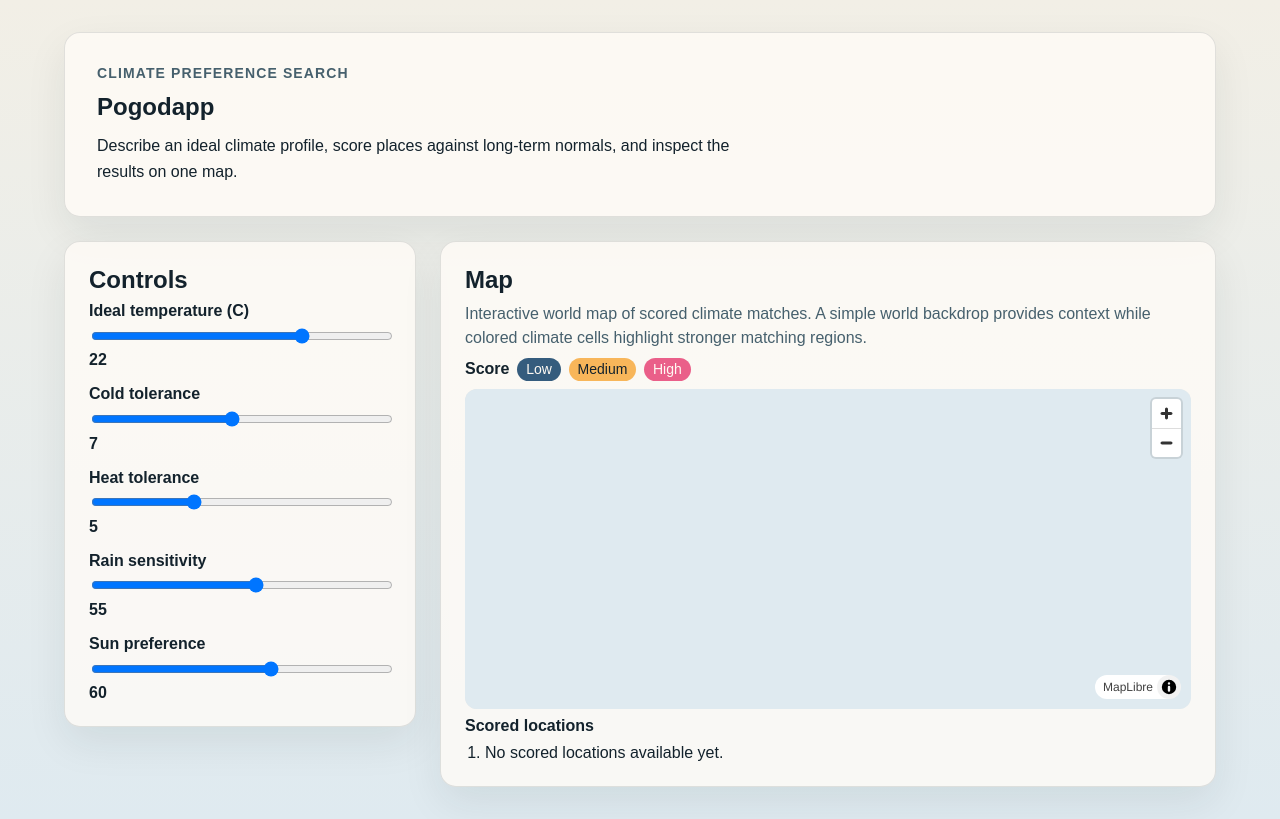
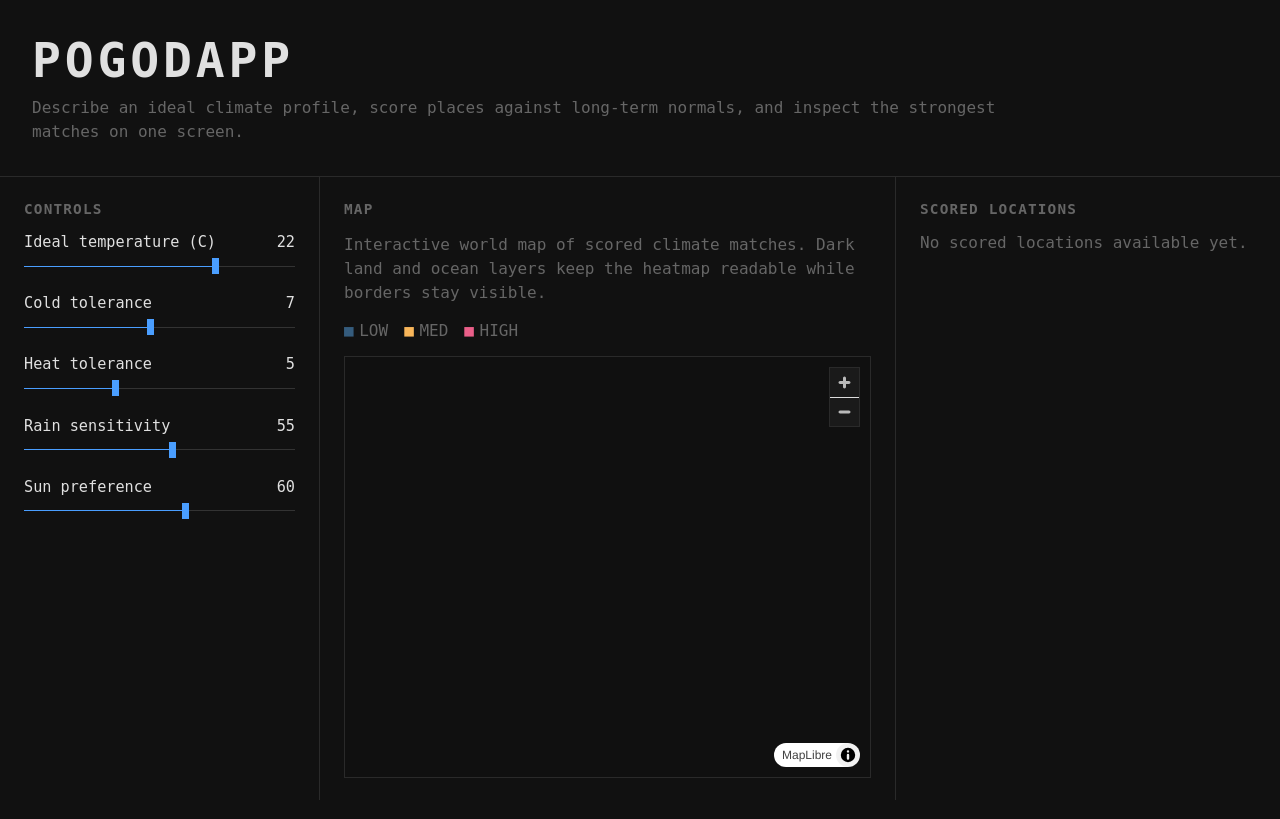
Before and after one commit to adrunkhuman/pogodapp, a FastAPI app: page / in a window 1280 px wide. Run offline with FastAPI, Linux system fonts and the light colour scheme; parts of the project's set-up code (start-up, migrations or seed data) failed here and were passed over.

Commit message:
Redesign the app shell for a dark three-panel UI (#13)

```diff
--- a/frontend/static/map.js
+++ b/frontend/static/map.js
@@ -47,6 +47,7 @@ function renderScoreList(scores) {
 
   if (scores.length === 0) {
     const item = document.createElement("li");
+    item.className = "score-results__empty";
     item.textContent = "No scored locations available yet.";
     results.append(item);
     return;
@@ -54,8 +55,21 @@ function renderScoreList(scores) {
 
   for (const point of scores) {
     const item = document.createElement("li");
-    const country = countryNames?.of(point.country_code) ?? point.country_code;
-    item.textContent = `${Math.round(point.score * 100)}% match: ${point.name}, ${country} ${point.flag}`;
+    const score = document.createElement("span");
+    const name = document.createElement("span");
+    const flag = document.createElement("span");
+
+    item.className = "score-results__item";
+    score.className = "score-results__score";
+    name.className = "score-results__name";
+    flag.className = "score-results__flag";
+
+    score.textContent = `${Math.round(point.score * 100)}%`.padStart(4, " ");
+    name.textContent = point.name;
+    flag.textContent = point.flag;
+    flag.title = countryNames?.of(point.country_code) ?? point.country_code;
+
+    item.append(score, name, flag);
     results.append(item);
   }
 }
@@ -112,7 +126,7 @@ function initializeMap() {
           id: OCEAN_LAYER_ID,
           type: "background",
           paint: {
-            "background-color": "#dfeaf0",
+            "background-color": "#101010",
           },
         },
       ],
@@ -144,8 +158,8 @@ function initializeMap() {
       type: "fill",
       source: BACKDROP_SOURCE_ID,
       paint: {
-        "fill-color": "#f7f0df",
-        "fill-opacity": 0.92,
+        "fill-color": "#202020",
+        "fill-opacity": 1,
       },
     });
 
@@ -154,7 +168,7 @@ function initializeMap() {
       type: "line",
       source: BACKDROP_SOURCE_ID,
       paint: {
-        "line-color": "rgba(70, 96, 109, 0.38)",
+        "line-color": "#333333",
         "line-width": 0.6,
       },
     });
--- a/frontend/static/styles.css
+++ b/frontend/static/styles.css
@@ -1,13 +1,14 @@
 :root {
-  color: #13222c;
-  font-family: "Atkinson Hyperlegible", sans-serif;
-  background: linear-gradient(180deg, #f2efe6 0%, #dfeaf0 100%);
+  color: #e0e0e0;
+  font-family: "JetBrains Mono", "IBM Plex Mono", monospace;
+  background: #111111;
+  color-scheme: dark;
 }
 
 body {
   margin: 0;
   min-height: 100vh;
-  background: transparent;
+  background: #111111;
 }
 
 .visually-hidden {
@@ -24,148 +25,303 @@ body {
 
 h1,
 h2,
-p {
+p,
+ul {
   margin: 0;
 }
 
 .app-shell {
   display: grid;
-  gap: 1.5rem;
-  max-width: 72rem;
-  margin: 0 auto;
-  padding: 2rem;
+  min-height: 100vh;
+  grid-template-columns: minmax(18rem, 20rem) minmax(0, 1fr) minmax(18rem, 24rem);
+  grid-template-rows: auto minmax(0, 1fr);
 }
 
-.intro,
-.panel {
-  border: 1px solid rgba(19, 34, 44, 0.12);
-  border-radius: 1rem;
-  background: rgba(255, 252, 247, 0.8);
-  box-shadow: 0 1rem 2.5rem rgba(19, 34, 44, 0.08);
+.app-header,
+.app-panel {
+  min-width: 0;
 }
 
-.intro {
+.app-header {
+  grid-column: 1 / -1;
   display: grid;
-  gap: 0.75rem;
+  gap: 0.5rem;
   padding: 2rem;
+  border-bottom: 1px solid #2a2a2a;
 }
 
-.eyebrow {
-  font-size: 0.875rem;
+.app-header h1 {
+  font-size: clamp(2rem, 4vw, 3rem);
+  font-weight: 800;
+  letter-spacing: 0.08em;
+}
+
+.subtitle {
+  max-width: 64rem;
+  color: #666666;
+  line-height: 1.5;
+}
+
+.app-panel {
+  display: grid;
+  align-content: start;
+  gap: 1rem;
+  min-height: 0;
+  padding: 1.5rem;
+}
+
+.controls-panel,
+.map-panel {
+  border-right: 1px solid #2a2a2a;
+}
+
+.app-panel h2 {
+  font-size: 0.9rem;
   font-weight: 700;
   letter-spacing: 0.08em;
   text-transform: uppercase;
-  color: #46606d;
-}
-
-.lede {
-  max-width: 42rem;
-  line-height: 1.6;
-}
-
-.panel {
-  display: grid;
-  gap: 0.5rem;
-  padding: 1.5rem;
+  color: #666666;
 }
 
 #preferences {
   display: grid;
-  gap: 1rem;
+  gap: 1.25rem;
 }
 
 .control {
   display: grid;
-  gap: 0.35rem;
+  gap: 0.45rem;
 }
 
-.control span,
-.control output {
-  font-weight: 700;
+.control__header {
+  display: flex;
+  justify-content: space-between;
+  gap: 1rem;
+  align-items: baseline;
+}
+
+.control__label,
+.control__value {
+  font-size: 0.95rem;
+}
+
+.control__label {
+  color: #e0e0e0;
+}
+
+.control__value {
+  min-width: 3ch;
+  text-align: right;
+  color: #e0e0e0;
 }
 
 .control input {
+  --range-progress: 50%;
+  height: 1rem;
   width: 100%;
+  margin: 0;
+  appearance: none;
+  background: transparent;
+}
+
+.control input::-webkit-slider-runnable-track {
+  height: 1px;
+  background: linear-gradient(to right, #4a9eff 0 var(--range-progress), #333333 var(--range-progress) 100%);
+}
+
+.control input::-webkit-slider-thumb {
+  width: 0.45rem;
+  height: 1rem;
+  margin-top: -0.475rem;
+  appearance: none;
+  border: 0;
+  border-radius: 0;
+  background: #4a9eff;
+}
+
+.control input::-moz-range-track {
+  height: 1px;
+  border: 0;
+  background: #333333;
+}
+
+.control input::-moz-range-progress {
+  height: 1px;
+  background: #4a9eff;
+}
+
+.control input::-moz-range-thumb {
+  width: 0.45rem;
+  height: 1rem;
+  border: 0;
+  border-radius: 0;
+  background: #4a9eff;
+}
+
+.control input:focus-visible {
+  outline: none;
+}
+
+.control input:focus-visible::-webkit-slider-thumb {
+  box-shadow: 0 0 0 1px #111111, 0 0 0 2px #4a9eff;
+}
+
+.control input:focus-visible::-moz-range-thumb {
+  box-shadow: 0 0 0 1px #111111, 0 0 0 2px #4a9eff;
 }
 
 .map-panel {
-  min-height: 24rem;
+  grid-template-rows: auto auto auto minmax(0, 1fr);
+  min-height: 0;
 }
 
 .map-description {
-  color: #46606d;
+  color: #666666;
   line-height: 1.5;
 }
 
 .map-legend {
   display: flex;
   flex-wrap: wrap;
-  gap: 0.5rem;
+  gap: 1rem;
   align-items: center;
+  color: #666666;
 }
 
-.map-legend__title {
-  font-weight: 700;
-}
-
-.map-legend__swatch {
+.map-legend__item {
   display: inline-flex;
   align-items: center;
   gap: 0.35rem;
-  padding: 0.2rem 0.55rem;
-  border-radius: 999px;
-  color: #fffaf3;
-  font-size: 0.875rem;
 }
 
-.map-legend__swatch--low {
-  background: #355c7d;
+.map-legend__item--low span {
+  color: #355c7d;
 }
 
-.map-legend__swatch--mid {
-  background: #f8b65a;
-  color: #13222c;
+.map-legend__item--mid span {
+  color: #f8b65a;
 }
 
-.map-legend__swatch--high {
-  background: #ea5f89;
+.map-legend__item--high span {
+  color: #ea5f89;
 }
 
-.score-results {
-  display: grid;
-  gap: 0.6rem;
-}
-
-.score-results h3 {
-  margin: 0;
-  font-size: 1rem;
+.results-panel {
+  grid-template-rows: auto minmax(0, 1fr);
+  overflow: hidden;
 }
 
 #score-results-list {
   display: grid;
-  gap: 0.4rem;
-  margin: 0;
-  padding-left: 1.25rem;
+  gap: 0.35rem;
+  padding: 0;
+  list-style: none;
+  overflow: auto;
+}
+
+.score-results__item,
+.score-results__empty {
+  display: grid;
+  grid-template-columns: 5ch minmax(0, 1fr) auto;
+  gap: 1rem;
+  align-items: baseline;
+}
+
+.score-results__score {
+  color: #4a9eff;
+  text-align: right;
+  white-space: pre;
+  font-variant-numeric: tabular-nums;
+}
+
+.score-results__name {
+  min-width: 0;
+  color: #e0e0e0;
+  overflow: hidden;
+  text-overflow: ellipsis;
+  white-space: nowrap;
+}
+
+.score-results__flag {
+  color: #e0e0e0;
+}
+
+.score-results__empty {
+  grid-template-columns: 1fr;
+  color: #666666;
 }
 
 #map {
-  min-height: 20rem;
-  border-radius: 0.75rem;
+  min-height: 24rem;
+  height: 100%;
   overflow: hidden;
-  background: linear-gradient(135deg, rgba(70, 96, 109, 0.12), rgba(19, 34, 44, 0.04));
+  background: #111111;
+  border: 1px solid #2a2a2a;
 }
 
 #map .maplibregl-map {
-  min-height: 20rem;
+  min-height: 24rem;
 }
 
-@media (min-width: 48rem) {
+#map .maplibregl-ctrl-group {
+  border-radius: 0;
+  border: 1px solid #2a2a2a;
+  background: #1a1a1a;
+  box-shadow: none;
+}
+
+#map .maplibregl-ctrl-group button {
+  background: #1a1a1a;
+}
+
+#map .maplibregl-ctrl-group button span {
+  filter: invert(1) contrast(0.75);
+}
+
+@media (max-width: 72rem) {
   .app-shell {
-    grid-template-columns: minmax(18rem, 22rem) minmax(0, 1fr);
-    align-items: start;
+    grid-template-columns: minmax(16rem, 18rem) minmax(0, 1fr);
+    grid-template-rows: auto auto minmax(0, 1fr);
   }
 
-  .intro {
+  .map-panel {
+    border-right: 0;
+  }
+
+  .results-panel {
     grid-column: 1 / -1;
+    border-top: 1px solid #2a2a2a;
   }
 }
+
+@media (max-width: 48rem) {
+  .app-shell {
+    grid-template-columns: 1fr;
+    grid-template-rows: auto auto auto auto;
+  }
+
+  .app-header,
+  .controls-panel,
+  .map-panel,
+  .results-panel {
+    border-right: 0;
+    border-bottom: 1px solid #2a2a2a;
+  }
+
+  .results-panel {
+    border-top: 0;
+  }
+
+  .app-header,
+  .app-panel {
+    padding: 1.25rem;
+  }
+
+  .score-results__item {
+    grid-template-columns: 5ch minmax(0, 1fr);
+  }
+
+  .score-results__flag {
+    grid-column: 2;
+  }
+}
--- a/frontend/templates/index.html
+++ b/frontend/templates/index.html
@@ -9,15 +9,14 @@
   </head>
   <body>
     <main class="app-shell">
-      <section class="intro">
-        <p class="eyebrow">Climate preference search</p>
-        <h1>Pogodapp</h1>
-        <p class="lede">
-          Describe an ideal climate profile, score places against long-term normals, and inspect the results on one map.
+      <header class="app-header">
+        <h1>POGODAPP</h1>
+        <p class="subtitle">
+          Describe an ideal climate profile, score places against long-term normals, and inspect the strongest matches on one screen.
         </p>
-      </section>
+      </header>
 
-      <section class="panel" aria-label="Controls area">
+      <section class="app-panel controls-panel" aria-label="Controls area">
         <h2>Controls</h2>
         <form
           id="preferences"
@@ -27,7 +26,10 @@
         >
           {% for preference in preferences %}
           <label class="control" for="{{ preference.name }}">
-            <span>{{ preference.label }}</span>
+            <span class="control__header">
+              <span class="control__label">{{ preference.label }}</span>
+              <output class="control__value" for="{{ preference.name }}">{{ preference.value }}</output>
+            </span>
             <input
               id="{{ preference.name }}"
               name="{{ preference.name }}"
@@ -38,30 +40,28 @@
               step="{{ preference.step }}"
               value="{{ preference.value }}"
             />
-            <output for="{{ preference.name }}">{{ preference.value }}</output>
           </label>
           {% endfor %}
         </form>
       </section>
 
-      <section class="panel map-panel" aria-label="Map container">
+      <section class="app-panel map-panel" aria-label="Map container">
         <h2>Map</h2>
         <p id="map-status" class="visually-hidden" role="status" aria-live="polite"></p>
         <p id="map-description" class="map-description">
-          Interactive world map of scored climate matches. A simple world backdrop provides context while colored
-          climate cells highlight stronger matching regions.
+          Interactive world map of scored climate matches. Dark land and ocean layers keep the heatmap readable while borders stay visible.
         </p>
         <div id="map-legend" class="map-legend" aria-label="Map legend">
-          <span class="map-legend__title">Score</span>
-          <span class="map-legend__swatch map-legend__swatch--low">Low</span>
-          <span class="map-legend__swatch map-legend__swatch--mid">Medium</span>
-          <span class="map-legend__swatch map-legend__swatch--high">High</span>
+          <span class="map-legend__item map-legend__item--low"><span aria-hidden="true">■</span> LOW</span>
+          <span class="map-legend__item map-legend__item--mid"><span aria-hidden="true">■</span> MED</span>
+          <span class="map-legend__item map-legend__item--high"><span aria-hidden="true">■</span> HIGH</span>
         </div>
         <div id="map" role="region" aria-label="Interactive climate score map" aria-describedby="map-description map-legend map-status"></div>
-        <div class="score-results" aria-labelledby="score-results-title">
-          <h3 id="score-results-title">Scored locations</h3>
-          <ol id="score-results-list"></ol>
-        </div>
+      </section>
+
+      <section class="app-panel results-panel" aria-labelledby="score-results-title">
+        <h2 id="score-results-title">Scored locations</h2>
+        <ul id="score-results-list"></ul>
       </section>
     </main>
     <script src="https://unpkg.com/htmx.org@2.0.4"></script>
@@ -78,15 +78,21 @@
         for (const input of form.querySelectorAll("input[type='range']")) {
           const output = form.querySelector(`output[for='${input.id}']`);
 
-          if (output) {
-            output.value = input.value;
-          }
+          const syncControl = () => {
+            const minimum = Number(input.min);
+            const maximum = Number(input.max);
+            const value = Number(input.value);
+            const progress = ((value - minimum) / (maximum - minimum)) * 100;
 
-          input.addEventListener("input", () => {
+            input.style.setProperty("--range-progress", `${progress}%`);
+
             if (output) {
               output.value = input.value;
             }
-          });
+          };
+
+          syncControl();
+          input.addEventListener("input", syncControl);
         }
 
         document.body.addEventListener("htmx:afterRequest", (event) => {
```
Also changed, not shown: tests/test_app_shell.py (+3 -2 lines).
